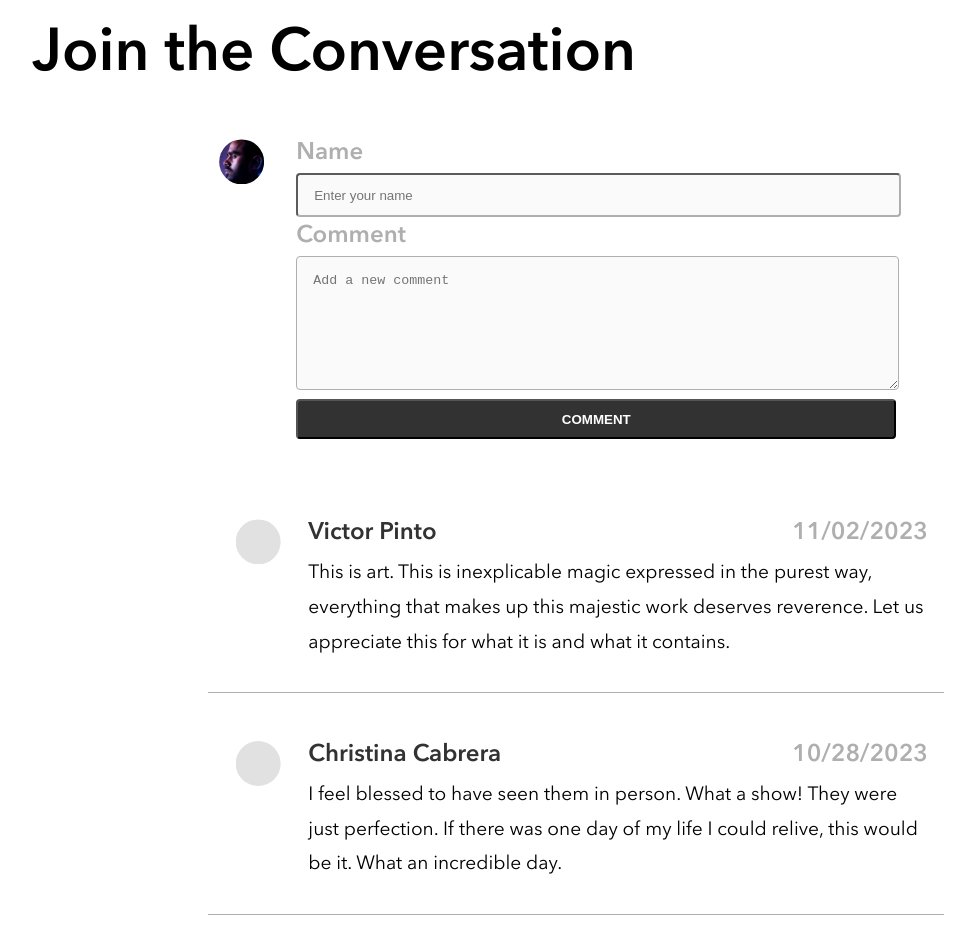
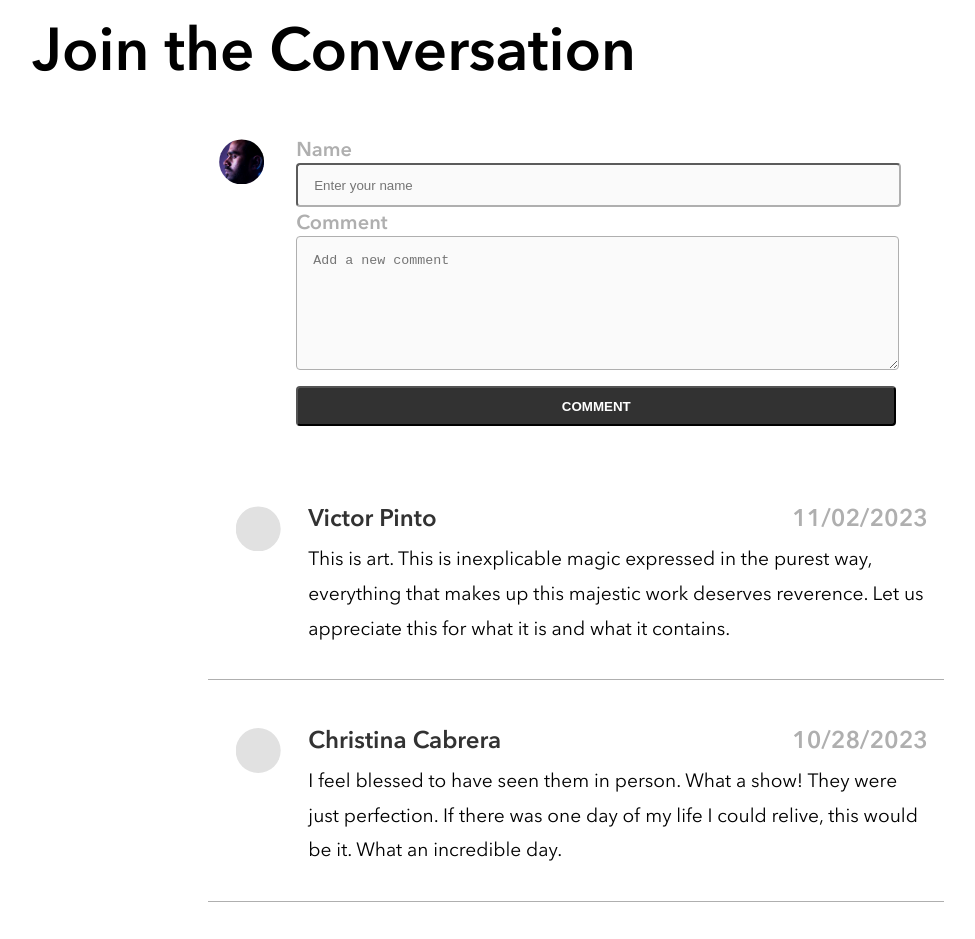
Before and after one commit to nhajenny/jenny-ho-bandsite, a plain HTML site: page index.html in a window 1280 px wide. Shown: the part 2461-3400 px from the top of the page, without its empty margins (64-1039 px from the left). Drawn offline with Linux system fonts and the light colour scheme.

Commit message:
sprint 2 feedback: add label tag for form

```diff
--- a/index.html
+++ b/index.html
@@ -69,10 +69,11 @@
         </div>
         <div class="comment__container--right">
             <form id="commentForm">
-                <h3 class="comment__form--title">Name</h3>
-                <input type="text" name="nameInput" placeholder="Enter your name" class="comment__text--name"/>
-                <h3 class="comment__form--title">Comment</h3>
-                <textarea name="commentInput" placeholder="Add a new comment" class="comment__textarea"></textarea>
+                <label class="comment__form--title"> Name
+                    <input type="text" name="nameInput" placeholder="Enter your name" class="comment__text--name"/>
+                </label>
+                <label class="comment__form--title">Comment<textarea name="commentInput" placeholder="Add a new comment" class="comment__textarea"></textarea>
+                </label>
                 <button type="submit" class="comment__button">COMMENT</button>
             </form>
         </div>
--- a/styles/bio.scss
+++ b/styles/bio.scss
@@ -272,6 +272,7 @@
 .comment__form--title {
     color: $primary-medium;
     font-weight: 600;
+    font-size: 1.25rem;
 
 }
 .comment__text--name{
```
Also changed, not shown: styles/bio.css.
